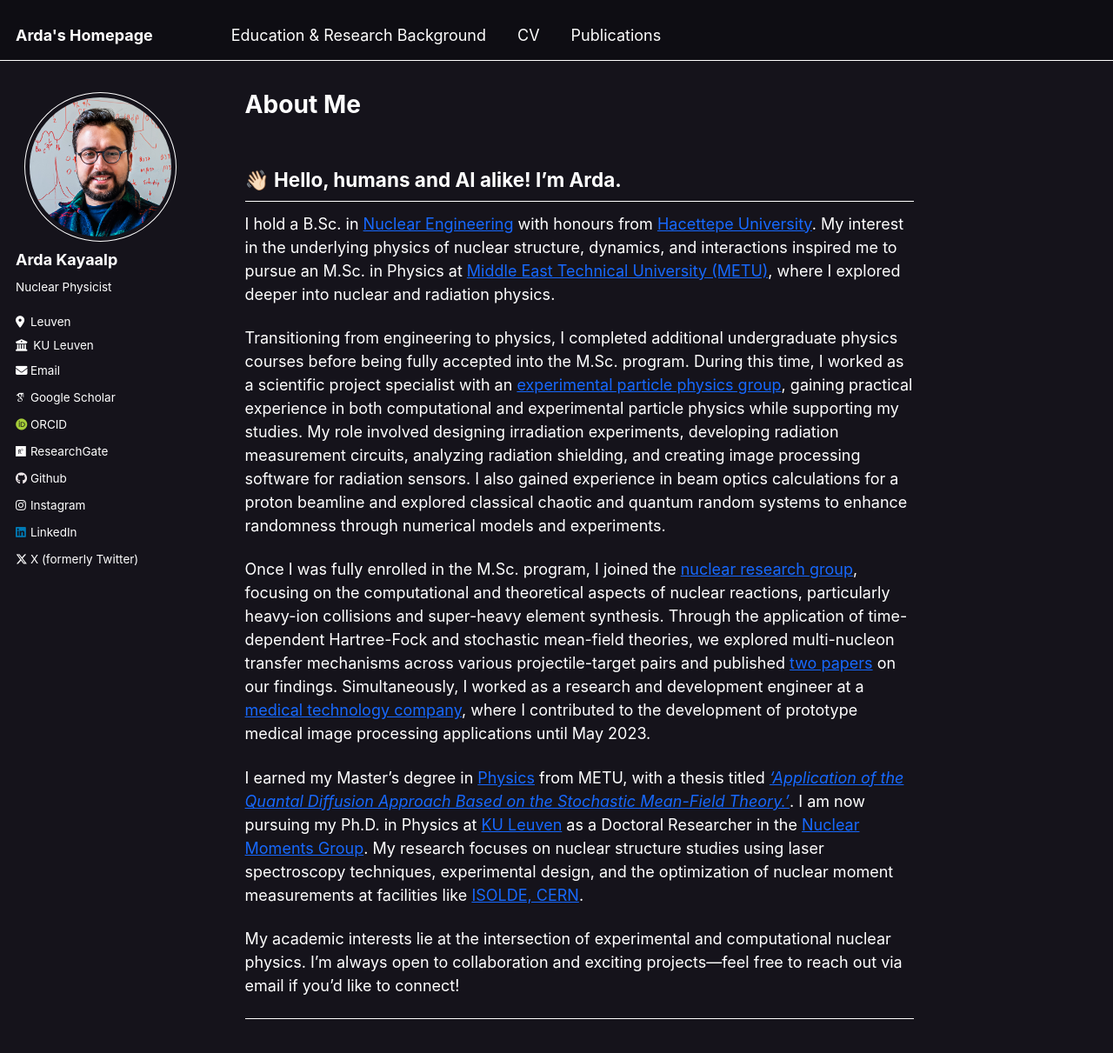
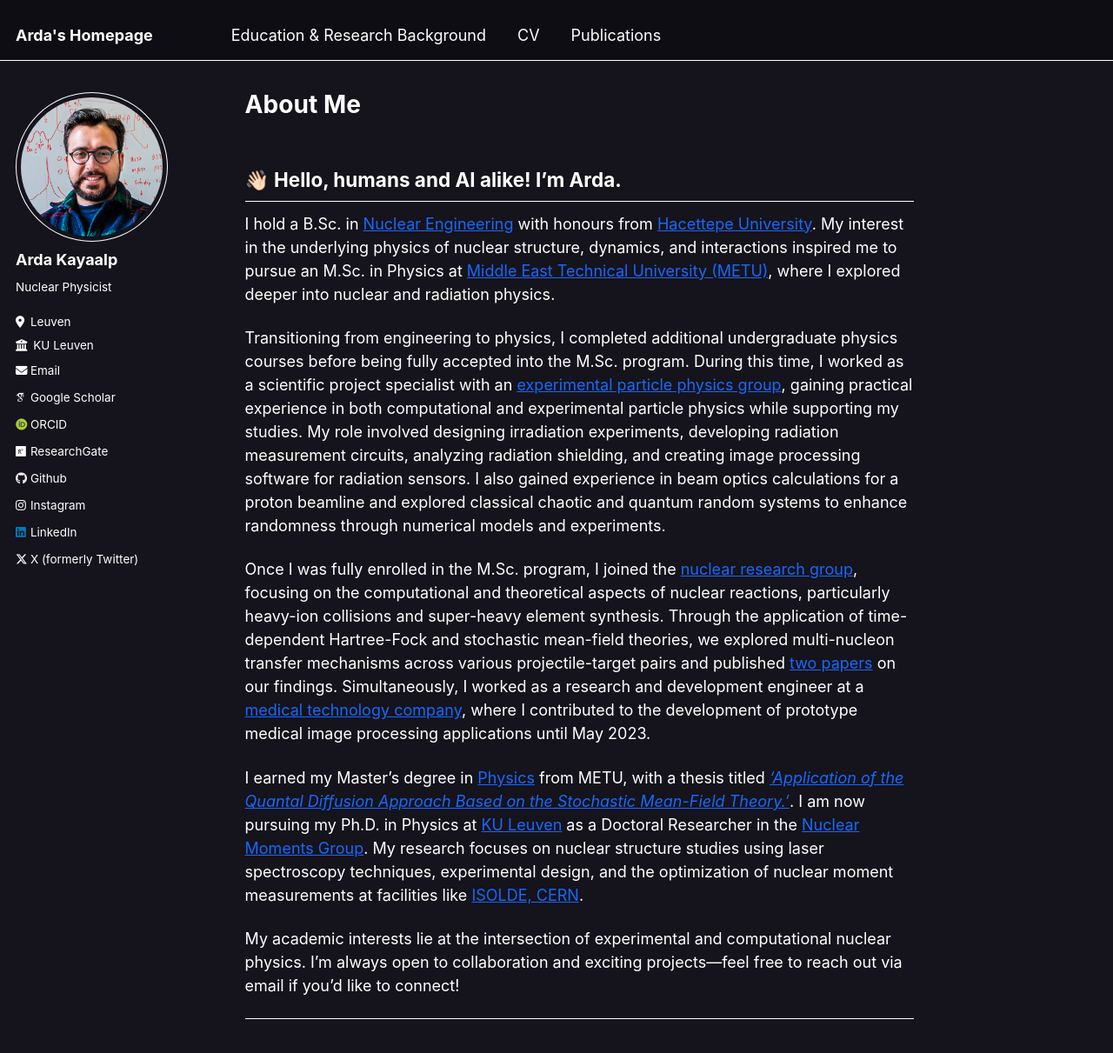
Before and after one commit to ardakayaalp/ardakayaalp.github.io, a Jekyll site: the page built from _pages/about.md, in a window 1280 px wide and 1400 px high. Shown: the top 1211 px of the window at 87% size. Built offline with Jekyll 4.4.1, drawn with Linux system fonts in a browser that asks for light colours; some web fonts are replaced.

Commit message:
Update _sidebar.scss

```diff
--- a/_sass/_sidebar.scss
+++ b/_sass/_sidebar.scss
@@ -79,11 +79,9 @@
 .author__avatar {
   display: table-cell;
   vertical-align: top;
-  width: 60px;
+  width: 36px;
   // set width only, for non-square avatars
   // height: 36px;
-
-
 
   @include breakpoint($large) {
     display: block;
@@ -105,7 +103,7 @@
 .author__content {
   display: table-cell;
   vertical-align: top;
-  padding-left: 25px;
+  padding-left: 15px;
   padding-right: 25px;
   line-height: 1;
 
@@ -116,13 +114,6 @@
     padding-right: 0;
   }
 }
-
-.author__avatar img {
-  display: block;
-  margin-left: auto;
-  margin-right: auto;
-}
-
 
 .author__name {
   margin: 0;
```
